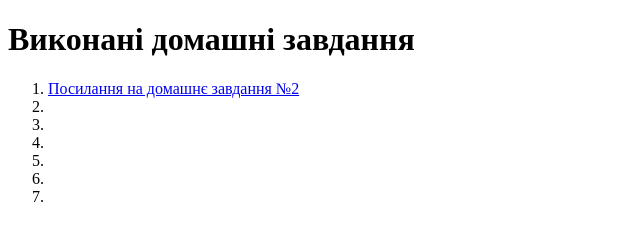
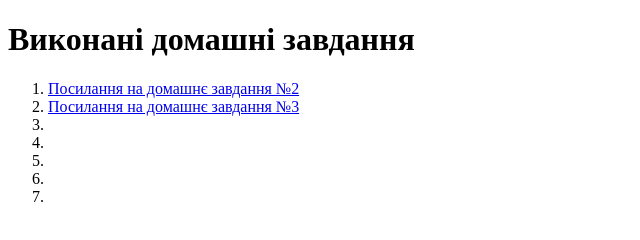
Before and after one commit to Dmytro01b/JSHomework, a plain HTML site: page index.html in a window 1280 px wide. Shown: the whole page, without its empty margins (0-640 px from the left). Drawn offline with Linux system fonts and the light colour scheme.

Commit message:
Add files via upload

```diff
--- a/index.html
+++ b/index.html
@@ -1,11 +1,13 @@
 <!DOCTYPE html>
 <html lang="en">
+
 <head>
 	<meta charset="UTF-8">
 	<meta http-equiv="X-UA-Compatible" content="IE=edge">
 	<meta name="viewport" content="width=device-width, initial-scale=1.0">
 	<title>Homework's</title>
 </head>
+
 <body>
 	<h1>Виконані домашні завдання</h1>
 	<ol>
@@ -14,7 +16,9 @@
 				Посилання на домашнє завдання №2
 			</a>
 		</li>
-		<li><a href=""></a></li>
+		<li><a href="./lesson_3/index.html">
+				Посилання на домашнє завдання №3
+			</a></li>
 		<li><a href=""></a></li>
 		<li><a href=""></a></li>
 		<li><a href=""></a></li>
@@ -22,4 +26,5 @@
 		<li><a href=""></a></li>
 	</ol>
 </body>
+
 </html>
```
